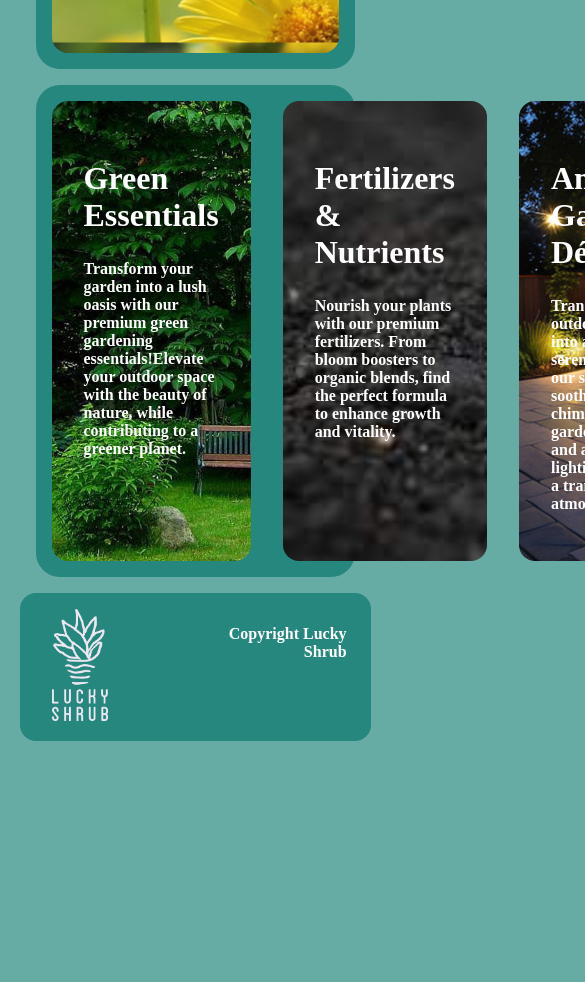
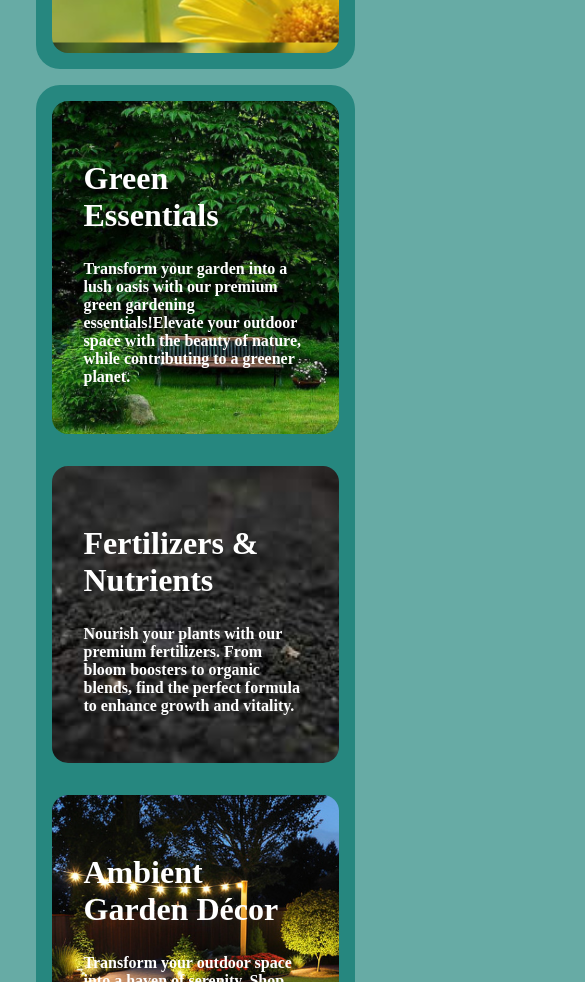
Before and after one commit to adithyasde/courseproject, a plain HTML site: page index.html in a window 390 px wide. Shown: the part 1018-2000 px from the top of the page, 585 px wide, since content can reach past the window. Before the commit the page ends 1807 px from the top, so only its background shows below. Drawn offline with Linux system fonts and the light colour scheme.

Commit message:
responsive

```diff
--- a/css/styles.css
+++ b/css/styles.css
@@ -82,6 +82,7 @@ h2{
 section{
     display:flex;
     margin:1rem;
+    flex-wrap: wrap;
 }
 article{
     flex:1;
--- a/index.html
+++ b/index.html
@@ -3,7 +3,7 @@
 <head>
     <meta charset="UTF-8">
     <meta name="viewport" content="width=device-width, initial-scale=1.0">
-    <title>Document</title>
+    <title>Lucky Shrub</title>
     <link rel="stylesheet" href="css/styles.css">
 </head>
 <body>
```
